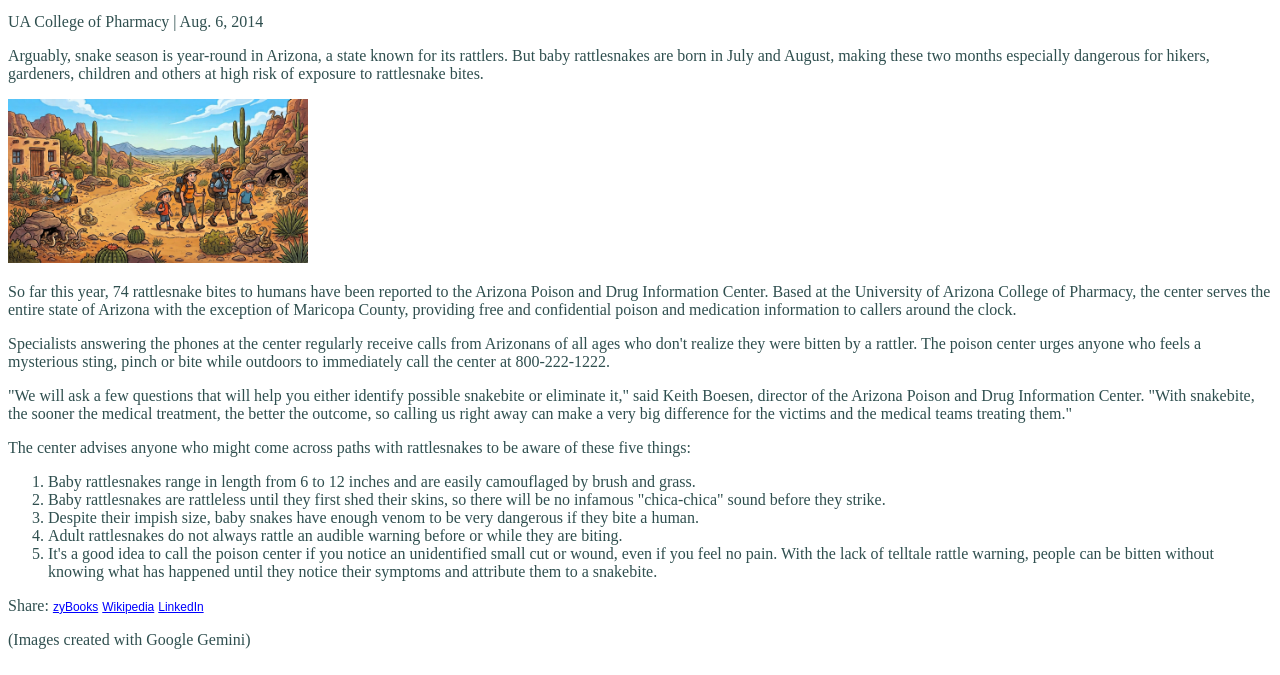
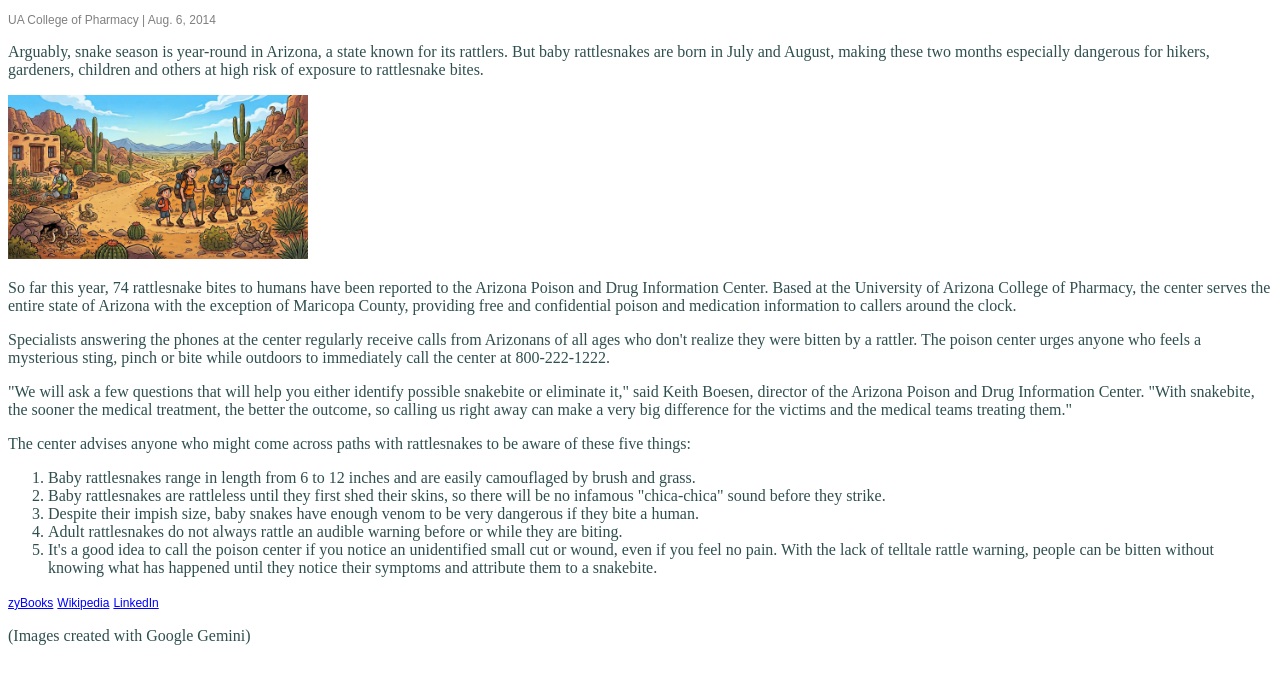
Before and after one commit to WonderGeekWoman/04.03-Lab-Basic-CSS--Ch-4, a website: page index.html in a window 1280 px wide. Shown: the part 125-800 px from the top of the page. Drawn offline with Linux system fonts and the light colour scheme; files that its build step writes are made by us from their sources; files whose address does not match are found by name.

Commit message:
finished

```diff
--- a/index.html
+++ b/index.html
@@ -15,7 +15,7 @@
 
   <h1>5 Things to Know About Rattlesnakes and Their Babies</h1>
 
-  <p>
+  <p id="author-name-and-date">
     UA College of Pharmacy | Aug. 6, 2014
   </p>
 
@@ -69,7 +69,6 @@
   </ol>
 
   <p>
-    Share:
     <a href="https://www.zybooks.com/">zyBooks</a>
     <a href="https://www.wikipedia.org/">Wikipedia</a>
     <a href="https://www.linkedin.com/">LinkedIn</a>
```
Also changed, not shown: dist/styles/style.css.
